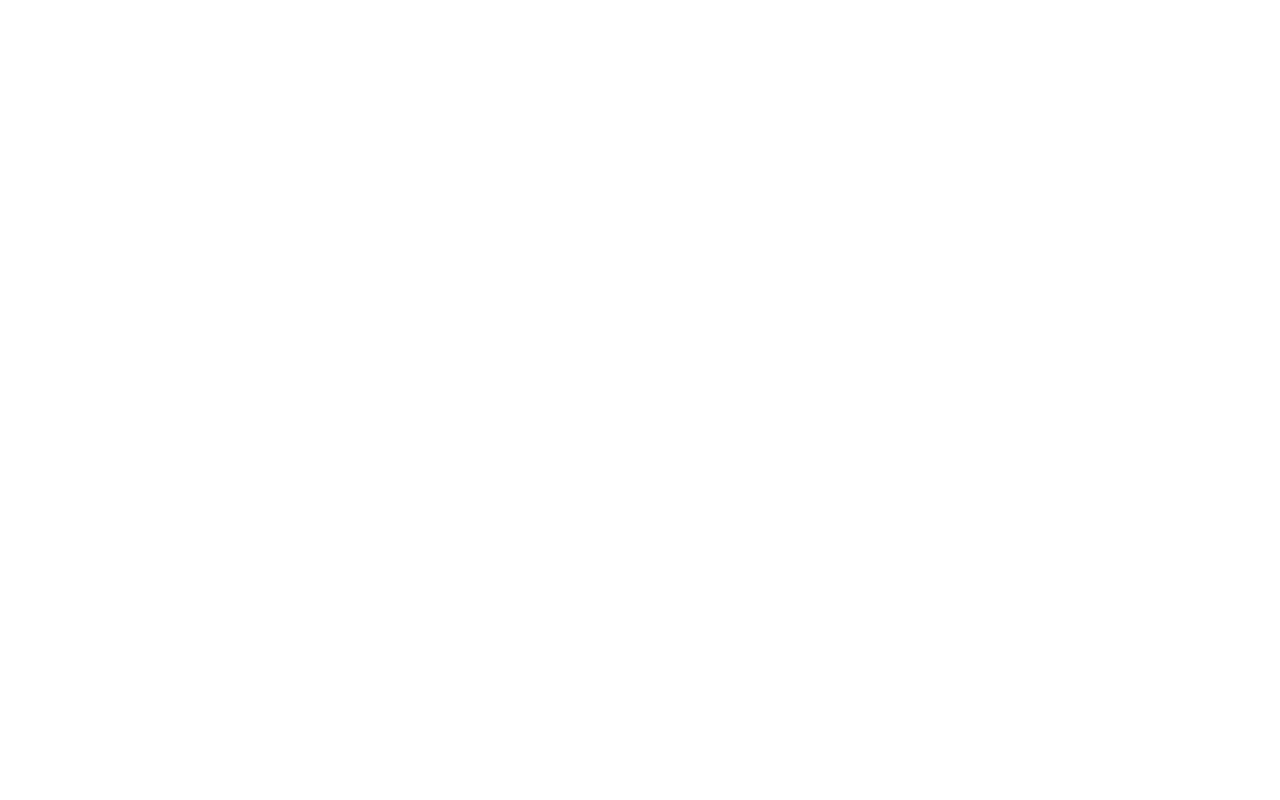
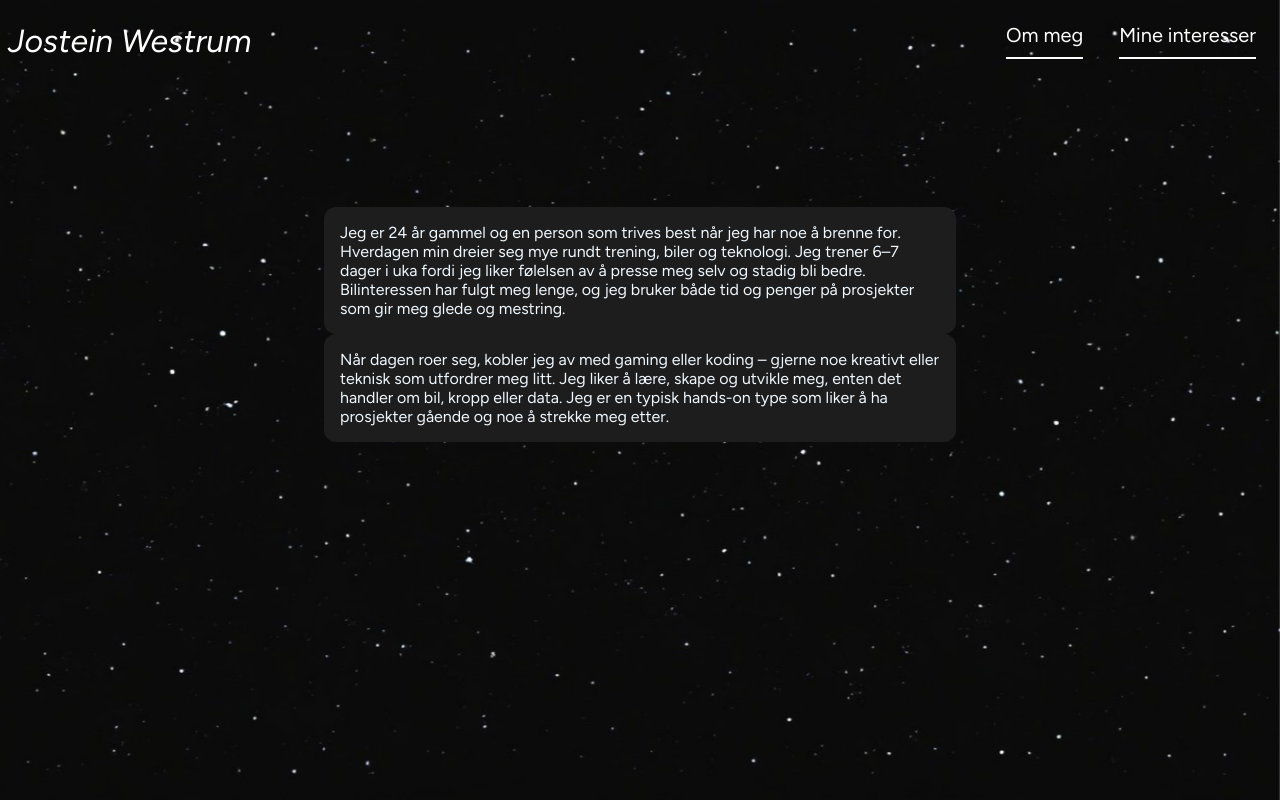
Before and after one commit to josteinwestrum/arbeidskrav-1, a plain HTML site: page aboutMe.html in a window 1280 px wide. Drawn offline with Linux system fonts and the light colour scheme.

Commit message:
project done

```diff
--- a/aboutMe.html
+++ b/aboutMe.html
@@ -4,8 +4,49 @@
     <meta charset="UTF-8">
     <meta name="viewport" content="width=device-width, initial-scale=1.0">
     <title>Document</title>
+    <link rel="stylesheet" href="/styles/aboutMe.css">
+    <link rel="preconnect" href="https://fonts.googleapis.com">
+<link rel="preconnect" href="https://fonts.gstatic.com" crossorigin>
+<link href="https://fonts.googleapis.com/css2?family=Figtree:ital,wght@0,300..900;1,300..900&display=swap" rel="stylesheet">
 </head>
 <body>
-    <div></div>
-</body>
+    <div class="bg"></div>
+        <header class="header">
+            <div class="logoName">Jostein Westrum</div>
+                <div class="headerButtons">
+                    <ul>
+                        <li><a href="aboutme.html">Om meg</a></li>
+                        <li><a href="hobby.html">Mine interesser</a></li>
+                    </ul>
+                </div>
+        </header>
+        <br>
+        <br>
+        <br>
+        <br>
+        <br>
+        <br>
+        <br>
+<section>
+        <div>
+            <p class="aboutMeText2">
+                Jeg er 24 år gammel og en person som trives best
+                når jeg har noe å brenne for. Hverdagen min dreier
+                seg mye rundt trening, biler og teknologi. Jeg trener
+                6–7 dager i uka fordi jeg liker følelsen av å presse
+                meg selv og stadig bli bedre. Bilinteressen har fulgt
+                meg lenge, og jeg bruker både tid og penger på
+                prosjekter som gir meg glede og mestring.
+            </p>
+            <p class="aboutMeText2">
+                Når dagen roer seg, kobler jeg av med gaming eller
+                koding – gjerne noe kreativt eller teknisk som
+                utfordrer meg litt. Jeg liker å lære, skape og
+                utvikle meg, enten det handler om bil, kropp eller data.
+                Jeg er en typisk hands-on type som liker å ha
+                prosjekter gående og noe å strekke meg etter.
+            </p>
+
+        </div>
+    </section></body>
 </html>
--- /dev/null
+++ b/styles/aboutMe.css
@@ -0,0 +1,24 @@
+@import "../styles/header.css";
+
+.bg {
+    position: fixed;
+    inset: 0;
+    background: url("../images/backgroundImage.jpg") center/cover no-repeat;
+    z-index: -1;
+}
+
+body {
+    font-family: "Figtree", sans-serif;
+    color: aliceblue;
+}
+
+.aboutMeText2 {
+    display: flex;
+    justify-content: center;
+    align-items: center;
+    margin: 0 auto;
+    padding: 16px;
+    border-radius: 12px;
+    background-color: rgb(29, 29, 29);
+    width: 600px;
+}
--- a/styles/global.css
+++ b/styles/global.css
@@ -14,13 +14,7 @@ body {
     padding: 24px;
 }
 
-.aboutMeText2 {
-    display: flex;
-    padding: 16px;
-    border-radius: 12px;
-    background-color: rgb(29, 29, 29) ;
 
-}
 
 main {
     padding: 24px;
--- a/styles/header.css
+++ b/styles/header.css
@@ -9,10 +9,10 @@
 .logoName {
     font-style: italic;
     font-size: 2rem;
-    color: #fff; /* text itself white */
-    text-shadow: 0 0 8px rgba(255, 255, 255, 0.8),
+    color: #fff;
+    /* text-shadow: 0 0 8px rgba(255, 255, 255, 0.8),
     0 0 16px rgba(255, 255, 255, 0.6),
-    0 0 24px rgba(255, 255, 255, 0.4);
+    0 0 24px rgba(255, 255, 255, 0.4); */
 }
 
 .headerButtons {
@@ -37,3 +37,12 @@
 .headerButtons li:active {
         transform: scale(0.95);
 }
+
+.headerButtons a {
+    color: white;
+    text-decoration: none;
+}
+
+.headerButtons a:visited {
+    color: white;
+}
--- /dev/null
+++ b/styles/hobby.css
@@ -0,0 +1,24 @@
+@import "../styles/header.css";
+
+.bg {
+    position: fixed;
+    inset: 0;
+    background: url("../images/backgroundImage.jpg") center/cover no-repeat;
+    z-index: -1;
+}
+
+body {
+    font-family: "Figtree", sans-serif;
+    color: aliceblue;
+}
+
+.aboutMeText2 {
+    display: flex;
+    justify-content: center;
+    align-items: center;
+    margin: 0 auto;
+    padding: 16px;
+    border-radius: 12px;
+    background-color: rgb(29, 29, 29);
+    width: 600px;
+}
```
Also changed, not shown: hobby.html (added, +41 -0 lines), index.html (+2 -10 lines), styles/hero.css (+5 -4 lines).
